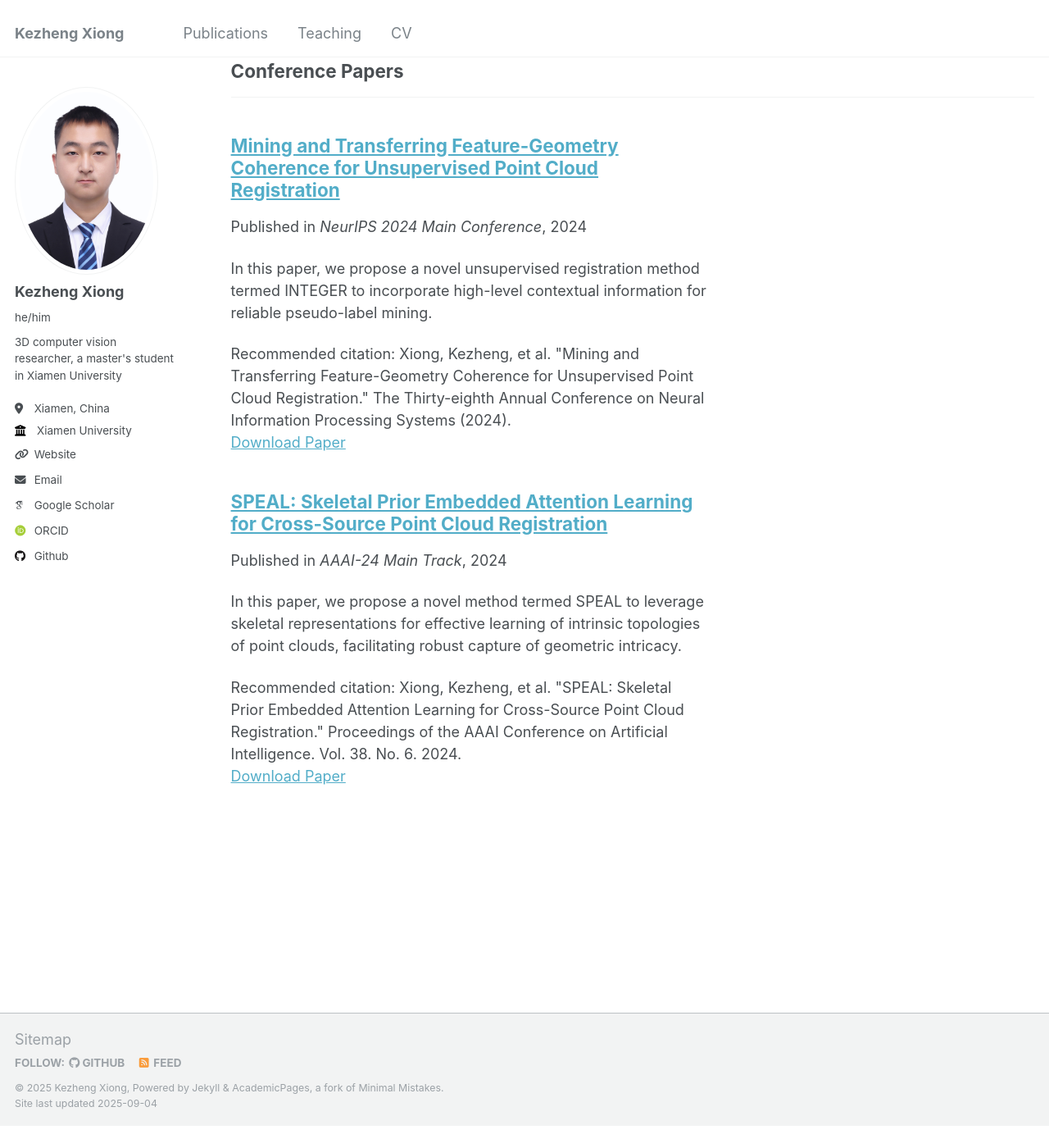
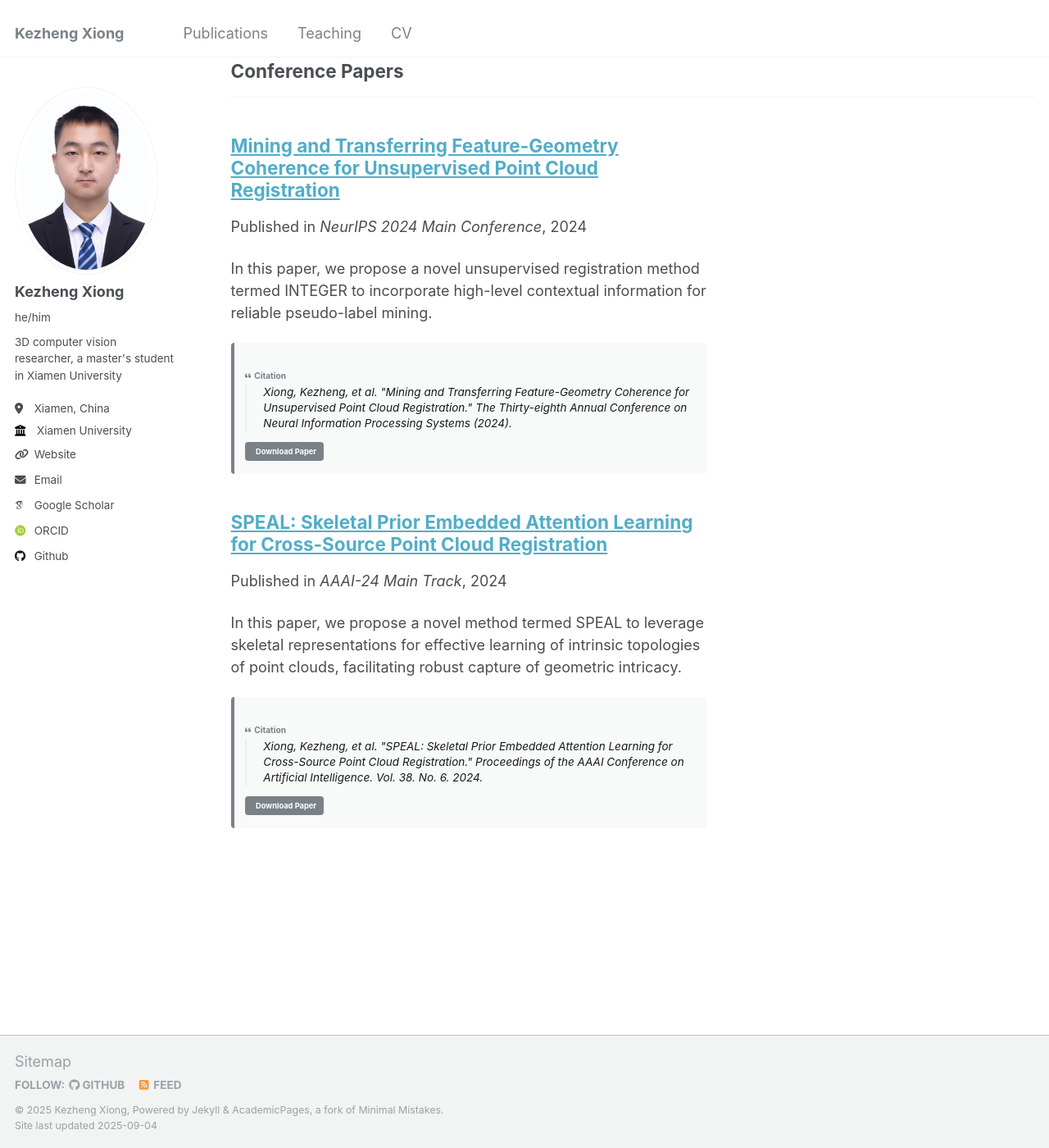
Before and after one commit to kezheng1204/kezheng1204.github.io, a Jekyll site: the page built from _pages/publications.html, in a window 1280 px wide and 1400 px high, scrolled down 147 px. Shown: the whole window at 82% size. Built offline with Jekyll 4.4.1, drawn with Linux system fonts in a browser that asks for light colours; some web fonts are replaced; before the commit the page ends 1520 px from its top, so only the background shows below that.

Commit message:
refine styling of publication entries

```diff
--- a/_includes/archive-single.html
+++ b/_includes/archive-single.html
@@ -52,18 +52,30 @@
     <p class="archive__item-excerpt" itemprop="description"><p>{{ post.excerpt | markdownify | remove: '<p>' | remove: '</p>' }}<strong><a href="{{ base_path }}{{ post.url }}" rel="permalink"> Read more</a></strong></p></p>
     {% endif %}
 
-    {% if post.citation and post.paperurl and post.slidesurl %}
-      <p>Recommended citation: {{ post.citation }}<br /><a href="{{ post.paperurl }}">Download Paper</a> | <a href="{{ post.slidesurl }}">Download Slides</a></p>
-    {% elsif post.citation and post.paperurl %}
-      <p>Recommended citation: {{ post.citation }}<br /><a href="{{ post.paperurl }}">Download Paper</a></p>
-    {% elsif post.citation and post.slidesurl %}
-      <p>Recommended citation: {{ post.citation }}<br /><a href="{{ post.slidesurl }}">Download Slides</a></p>
-    {% elsif post.citation %}
-      <p>Recommended citation: {{ post.citation }}</p>
-    {% elsif post.paperurl %}
-      <p><a href=" {{ post.paperurl }} ">Download Paper</a></p>
-    {% elsif post.slidesurl %}
-      <p>Download <a href="{{ post.slidesurl }}">Download Slides</a></p></p>
+    {% if post.citation or post.paperurl or post.slidesurl %}
+      <div class="publication-details">
+        {% if post.citation %}
+          <div class="citation-section">
+            <h4 class="citation-label"><i class="fa fa-quote-left" aria-hidden="true"></i> Citation</h4>
+            <p class="citation-text">{{ post.citation }}</p>
+          </div>
+        {% endif %}
+
+        {% if post.paperurl or post.slidesurl %}
+          <div class="publication-links">
+            {% if post.paperurl %}
+              <a href="{{ post.paperurl }}" class="btn btn--primary btn--small">
+                <i class="fa fa-file-pdf-o" aria-hidden="true"></i> Download Paper
+              </a>
+            {% endif %}
+            {% if post.slidesurl %}
+              <a href="{{ post.slidesurl }}" class="btn btn--info btn--small">
+                <i class="fa fa-slideshare" aria-hidden="true"></i> Download Slides
+              </a>
+            {% endif %}
+          </div>
+        {% endif %}
+      </div>
     {% endif %}
 
   </article>
--- a/_sass/_archive.scss
+++ b/_sass/_archive.scss
@@ -81,6 +81,65 @@
 
   .archive__item-title {
     text-decoration: underline;
+  }
+}
+
+/* Publication Details Styling */
+.publication-details {
+  margin-top: 1em;
+  padding: 1em;
+  background-color: mix(#fff, $gray, 95%);
+  border-left: 4px solid $primary-color;
+  border-radius: 4px;
+  font-size: $type-size-6;
+}
+
+.citation-section {
+  margin-bottom: 1em;
+
+  .citation-label {
+    color: $primary-color;
+    font-size: $type-size-6;
+    font-weight: bold;
+    margin-bottom: 0.5em;
+    display: flex;
+    align-items: center;
+
+    i {
+      margin-right: 0.5em;
+      font-size: 0.8em;
+    }
+  }
+
+  .citation-text {
+    font-style: italic;
+    color: mix(#000, $gray, 80%);
+    line-height: 1.4;
+    margin: 0;
+    padding-left: 1.5em;
+    border-left: 2px solid mix(#fff, $gray, 85%);
+  }
+}
+
+.publication-links {
+  display: flex;
+  gap: 0.5em;
+  flex-wrap: wrap;
+
+  .btn {
+    display: inline-flex;
+    align-items: center;
+    text-decoration: none;
+    transition: all 0.2s ease-in-out;
+
+    i {
+      margin-right: 0.4em;
+    }
+
+    &:hover {
+      transform: translateY(-1px);
+      box-shadow: 0 2px 4px rgba(#000, 0.2);
+    }
   }
 }
 
```
